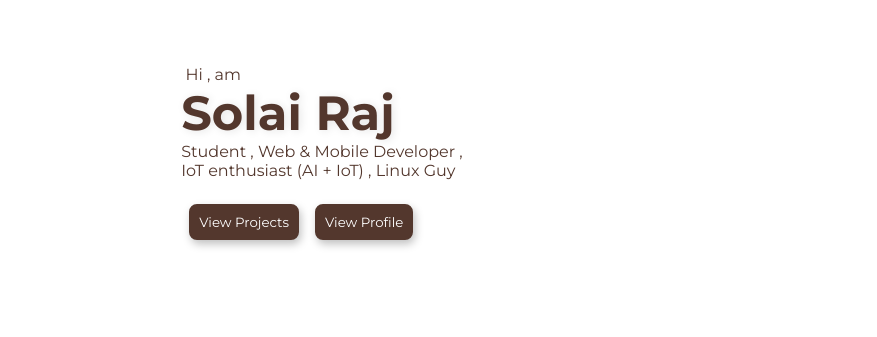
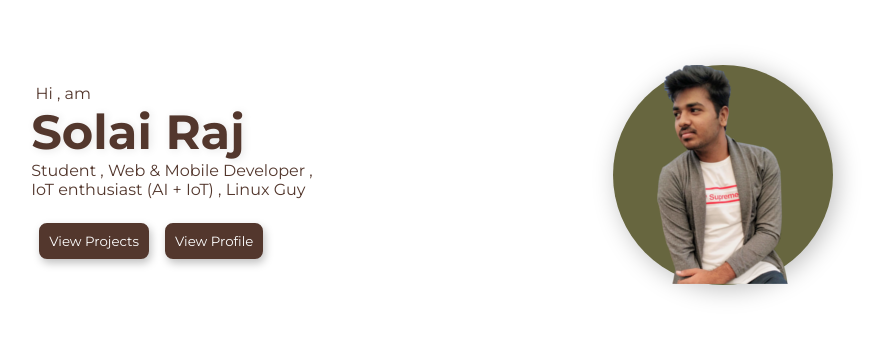
Before and after one commit to RajSolai/personal-portfolio, a Next.js app: page / in a window 1280 px wide. Shown: the part 127-464 px from the top of the page, without its empty margins (318-1195 px from the left). Built offline with nearby package versions, Linux system fonts and the light colour scheme.

Commit message:
added desktop view css

```diff
--- a/styles/mobilefirst.css
+++ b/styles/mobilefirst.css
@@ -66,7 +66,7 @@ button:hover {
   font-size: 48px;
   margin: 0;
   font-weight: bold;
-  text-shadow: 2px 1px 8px rgba(0, 0, 0, 0.10);
+  text-shadow: 2px 1px 8px rgba(0, 0, 0, 0.1);
 }
 
 .btn-holder {
@@ -153,3 +153,50 @@ button:hover {
   border-radius: 6px;
   box-shadow: 1px 1px 6px rgba(0, 0, 0, 0.25);
 }
+
+@media only screen and (min-width: 700px) {
+  .greetbox {
+    display: flex;
+    flex-direction: row;
+    align-content: center;
+    justify-content: space-around;
+    -ms-align-items: center;
+    align-items: center;
+  }
+  .content {
+    width: 60vw;
+    line-height: 30px;
+  }
+  .greetimg {
+    display: flex;
+    justify-content: center;
+    margin-left: 5rem;
+    background: var(--green);
+    border-radius: 200px;
+    height: 220px;
+    width: 220px;
+    box-shadow: 4px 4px 24px rgba(0, 0, 0, 0.25);
+  }
+  .project-categories {
+    display: flex;
+    flex-direction: row;
+    justify-content: center;
+    padding: 0.5rem;
+    margin: 0.5rem;
+  }
+
+  .project-holder {
+    margin: 1rem;
+    display: flex;
+    flex-direction: row;
+    flex-wrap: wrap;
+  }
+  .project-card {
+    padding: 0.8rem;
+    margin: 0.5rem;
+    width: 300px;
+    height: 200px;
+    border-radius: 6px;
+    box-shadow: 1px 1px 6px rgba(0, 0, 0, 0.25);
+  }
+}
```
